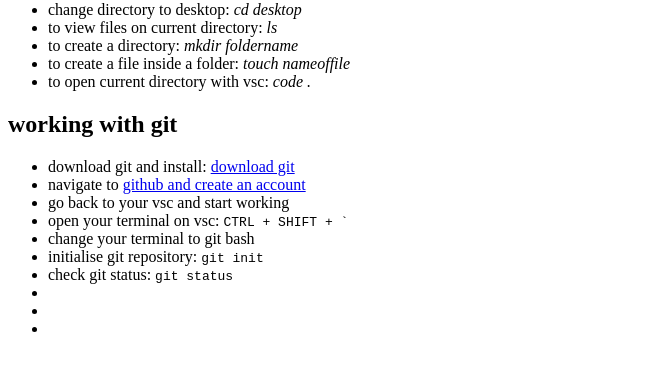
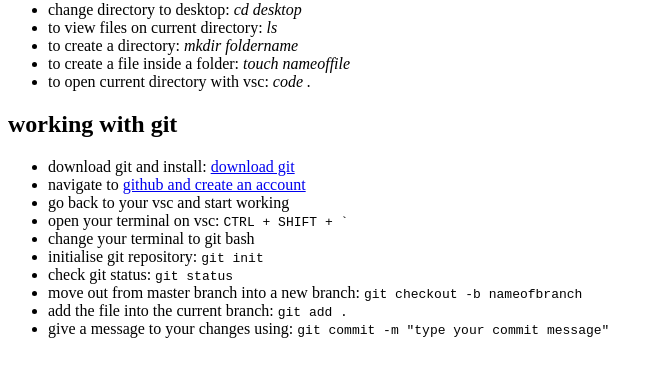
Before and after one commit to coderitec/class2022, a plain HTML site: page index.html in a window 1280 px wide. Shown: the part 79-456 px from the top of the page, without its empty margins (0-663 px from the left). Drawn offline with Linux system fonts and the light colour scheme.

Commit message:
updated my steps

```diff
--- a/index.html
+++ b/index.html
@@ -25,9 +25,9 @@
         <li>change your terminal to git bash</li>
         <li>initialise git repository: <code>git init</code></li>
         <li>check git status: <code>git status</code></li>
-        <li></li>
-        <li></li>
-        <li></li>
+        <li>move out from master branch into a new branch: <code>git checkout -b nameofbranch</code></li>
+        <li>add the file into the current branch: <code>git add .</code></li>
+        <li>give a message to your changes using: <code>git commit -m "type your commit message"</code></li>
     </ul>
 </body>
 </html>
```
